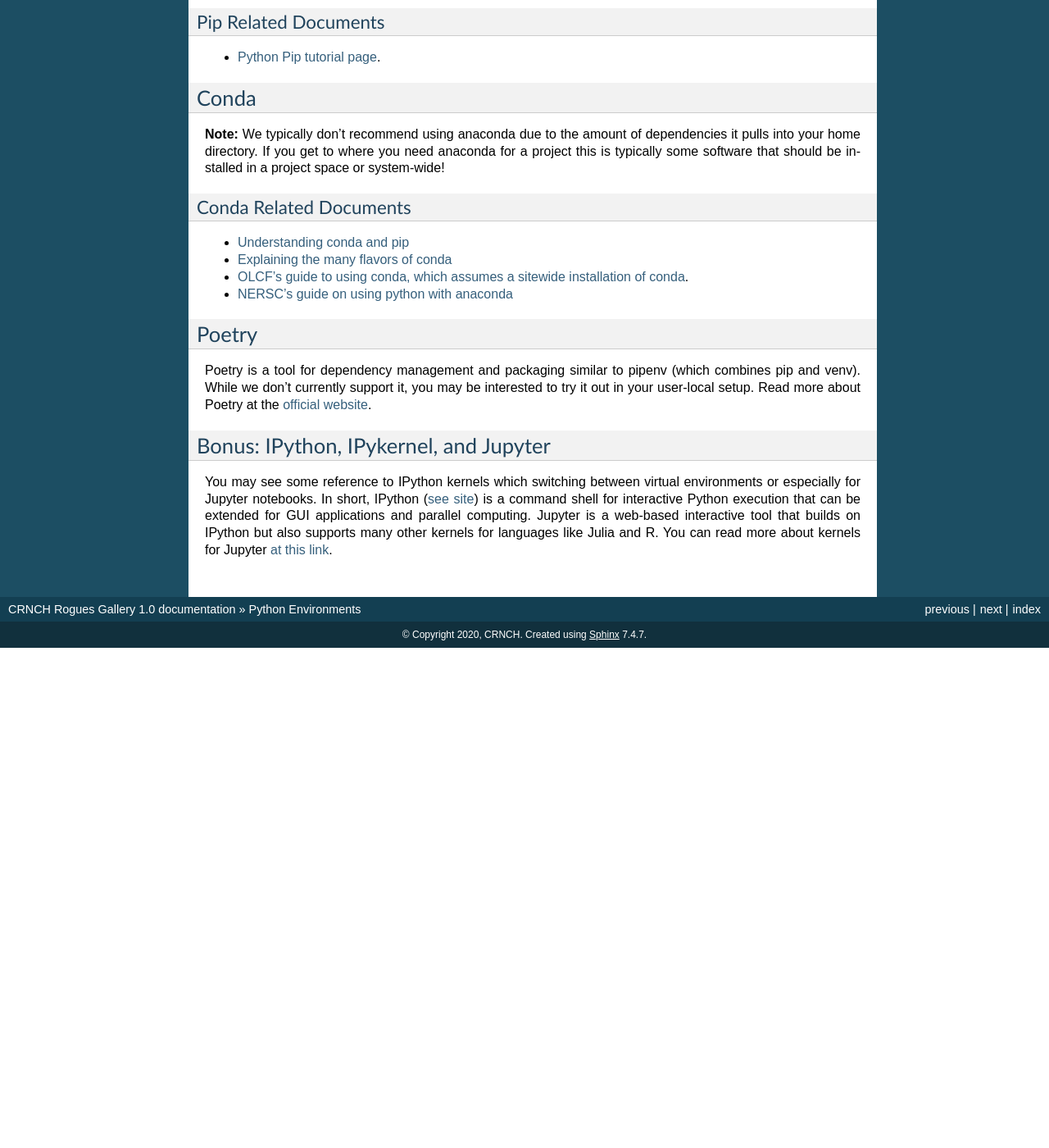
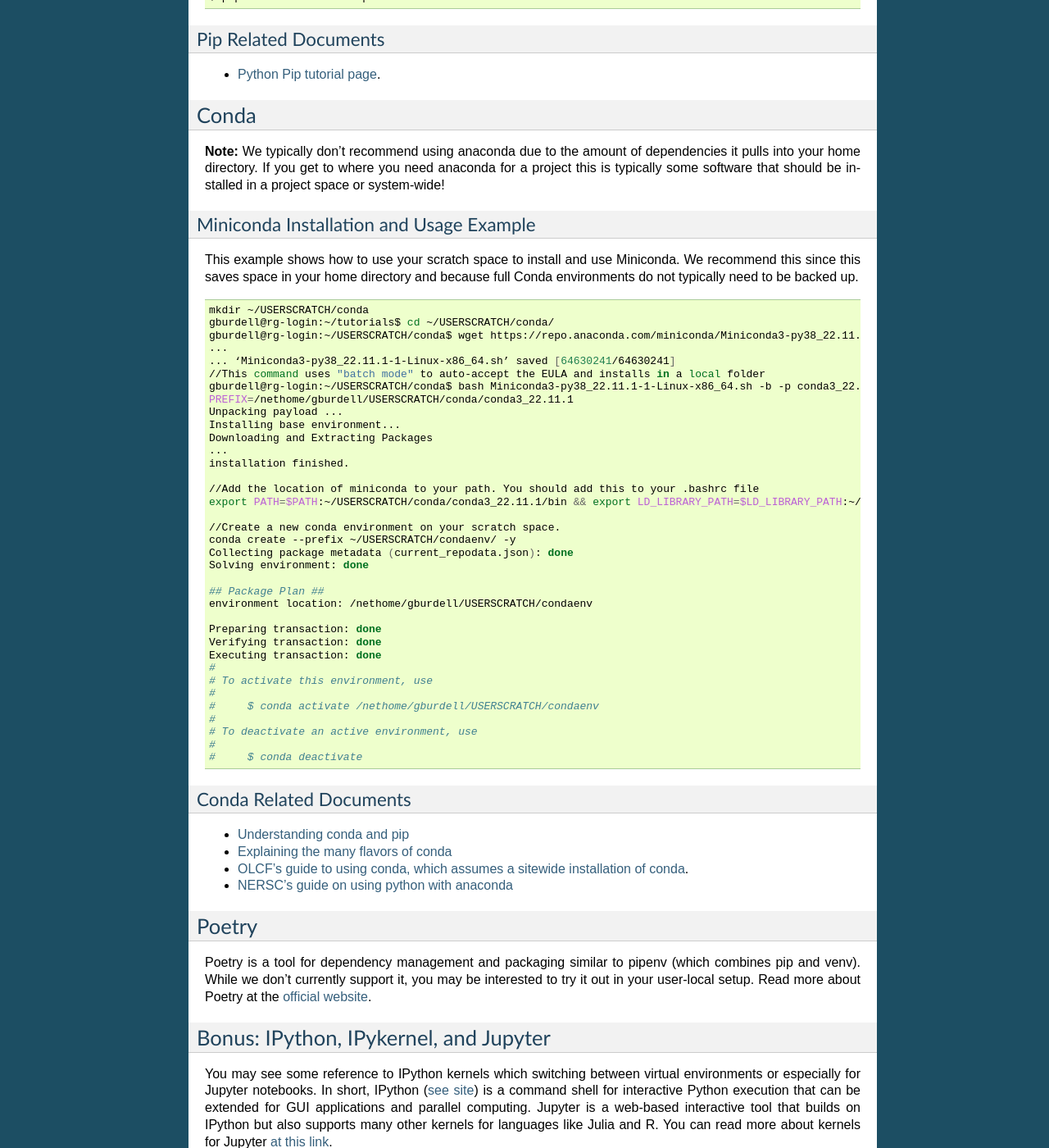
Before and after one commit to gt-crnch-rg/read-the-docs, a Sphinx documentation site: the page built from docs/general/python-environments.rst, in a window 1280 px wide and 1400 px high, scrolled down 3307 px. Shown: the whole window at 82% size. Built offline with Sphinx 7.4.7, drawn with Linux system fonts in a browser that asks for light colours; pages that are not in the unit, such as notebooks, are missing from menus; before the commit the page ends 4097 px from its top, so only the background shows below that; some of the changed text lies outside the part shown.

Commit message:
Update python-environments.rst

```diff
--- a/docs/general/python-environments.rst
+++ b/docs/general/python-environments.rst
@@ -7,7 +7,7 @@
 - :code:`virtualenv` is installed across most of our servers and as many dev boards as possible.
     - We recommend to use either :code:`virtualenv` or :code:`venv` with :code:`pip` or :code:`pipenv` to install packages into your local virtual environments. Note that :code:`venv` and :code:`pip` are default packages for all Python 3.3+ installations.
 - We do not typically recommend using conda, miniconda, or anaconda as these quickly eat up home directory space.
-    - However, if you want to use conda or miniconda please consider `using miniconda with your scratch space folder <https://gt-crnch-rg.readthedocs.io/en/main/general/rg-filesystems.html>`__ to store your conda environment and venvs.
+    - However, if you want to use conda or miniconda please consider `using miniconda with your scratch space folder <https://gt-crnch-rg.readthedocs.io/en/main/general/rg-filesystems.html>`__ to store your conda environment and venvs. See the example below under the Conda section as a template.
 
 What's the difference between pip, venv, env, conda, etc?
 =============
@@ -211,6 +211,49 @@
 ===================
 **Note:** We typically don't recommend using anaconda due to the amount of dependencies it pulls into your home directory. If you get to where you need anaconda for a project this is typically some software that should be installed in a project space or system-wide!
 
+Miniconda Installation and Usage Example
+-----------------------
+This example shows how to use your scratch space to install and use Miniconda. We recommend this since this saves space in your home directory and because full Conda environments do not typically need to be backed up.
+
+.. code:: shell
+
+   mkdir ~/USERSCRATCH/conda
+   gburdell@rg-login:~/tutorials$ cd ~/USERSCRATCH/conda/
+   gburdell@rg-login:~/USERSCRATCH/conda$ wget https://repo.anaconda.com/miniconda/Miniconda3-py38_22.11.1-1-Linux-x86_64.sh
+   ...
+   ... ‘Miniconda3-py38_22.11.1-1-Linux-x86_64.sh’ saved [64630241/64630241]
+   //This command uses "batch mode" to auto-accept the EULA and installs in a local folder
+   gburdell@rg-login:~/USERSCRATCH/conda$ bash Miniconda3-py38_22.11.1-1-Linux-x86_64.sh -b -p conda3_22.11.1
+   PREFIX=/nethome/gburdell/USERSCRATCH/conda/conda3_22.11.1
+   Unpacking payload ...
+   Installing base environment...
+   Downloading and Extracting Packages
+   ...
+   installation finished.
+
+   //Add the location of miniconda to your path. You should add this to your .bashrc file
+   export PATH=$PATH:~/USERSCRATCH/conda/conda3_22.11.1/bin && export LD_LIBRARY_PATH=$LD_LIBRARY_PATH:~/USERSCRATCH/conda/conda3_22.11.1/lib
+
+   //Create a new conda environment on your scratch space.
+   conda create --prefix ~/USERSCRATCH/condaenv/ -y
+   Collecting package metadata (current_repodata.json): done
+   Solving environment: done
+
+   ## Package Plan ##
+   environment location: /nethome/gburdell/USERSCRATCH/condaenv
+
+   Preparing transaction: done
+   Verifying transaction: done
+   Executing transaction: done
+   #
+   # To activate this environment, use
+   #
+   #     $ conda activate /nethome/gburdell/USERSCRATCH/condaenv
+   #
+   # To deactivate an active environment, use
+   #
+   #     $ conda deactivate
+
 Conda Related Documents
 -----------------------
 - `Understanding conda and pip <https://www.anaconda.com/blog/understanding-conda-and-pip>`__
```
